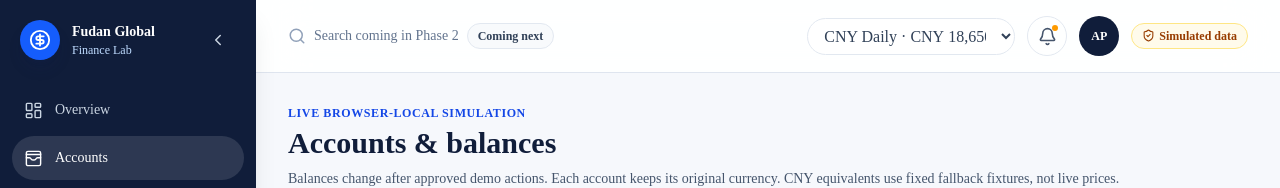
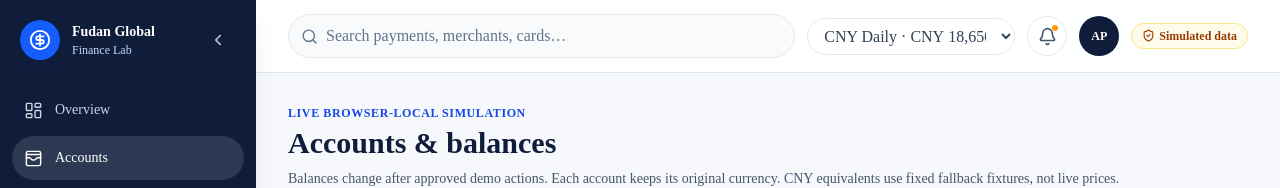
Before and after one commit to jamienatorX/fudan-global-finance-ai, a Next.js app: page /accounts in a window 1280 px wide. Shown: the top 188 px of the page. Built offline with nearby package versions, Linux system fonts and the light colour scheme.

Commit message:
feat: wire global search and modern CSV file chooser

```diff
--- a/src/components/shell/topbar.tsx
+++ b/src/components/shell/topbar.tsx
@@ -1,9 +1,9 @@
 'use client';
 
-import { Bell, Menu, Search } from 'lucide-react';
+import { Bell, Menu } from 'lucide-react';
+import { GlobalSearch } from '../../features/search/global-search';
 import { usePathname, useRouter, useSearchParams } from 'next/navigation';
 import { useState, type RefObject } from 'react';
-import { Badge } from '../ui/badge';
 import { SimulationBadge } from '../ui/simulation-badge';
 
 export type ShellAccountOption = Readonly<{ id: string; label: string }>;
@@ -21,11 +21,7 @@ export function Topbar({ accounts, userName, alerts, onOpenNavigation, navigatio
     <header className="sticky top-0 z-20 border-b border-[var(--color-border)] bg-white/90 backdrop-blur-xl">
       <div className="flex min-h-18 flex-wrap items-center gap-x-3 px-4 py-3 sm:flex-nowrap sm:px-6 lg:px-8">
         <button ref={navigationButtonRef} type="button" onClick={onOpenNavigation} aria-label="Open navigation" className="grid size-10 place-items-center rounded-xl border border-slate-200 text-slate-700 hover:bg-slate-50 focus-visible:outline-2 focus-visible:outline-offset-2 focus-visible:outline-blue-600 lg:hidden"><Menu size={20} aria-hidden /></button>
-        <div className="hidden min-w-0 flex-1 items-center gap-2 md:flex">
-          <Search size={18} className="text-slate-400" aria-hidden />
-          <span className="text-sm text-slate-500">Search coming in Phase 2</span>
-          <Badge tone="neutral">Coming next</Badge>
-        </div>
+        <div className="order-last w-full sm:order-none sm:min-w-0 sm:flex-1"><GlobalSearch accounts={accounts} /></div>
         <div className="ml-auto flex items-center gap-2 sm:gap-3">
           <label className="sr-only" htmlFor="active-account">Active account</label>
           <select id="active-account" aria-label="Active account" value={selectedAccount} onChange={(event) => {
```
